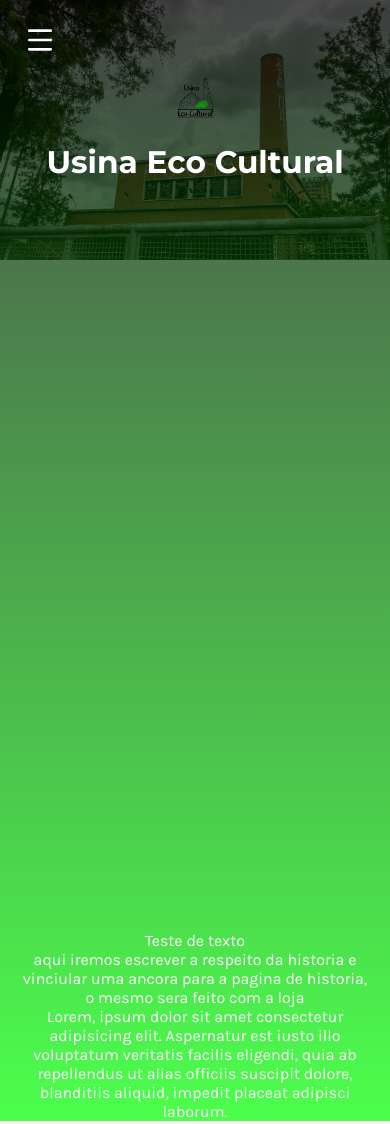
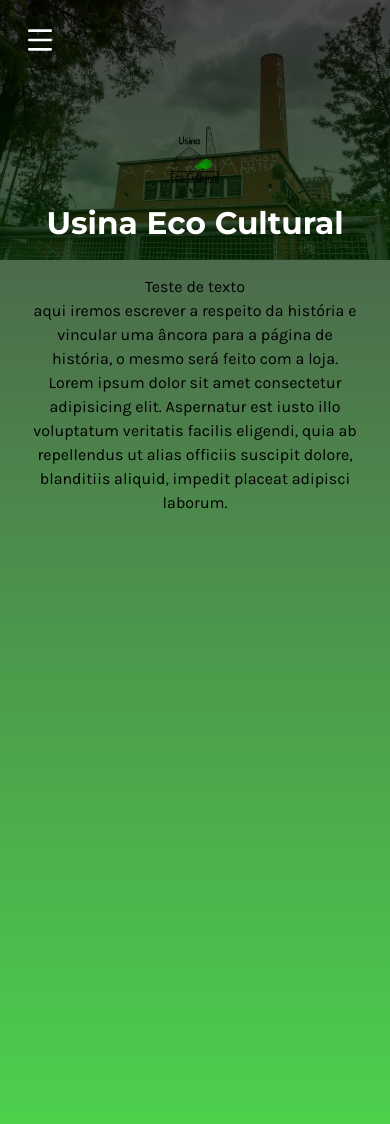
Before and after one commit to Guimaaz/ProjetoUsina, a plain HTML site: page index.html in a window 390 px wide. Shown: the top 1124 px of the page. Drawn offline with nearby package versions, Linux system fonts and the light colour scheme.

Commit message:
resolução dos paragrafos

```diff
--- a/css/styles.css
+++ b/css/styles.css
@@ -84,7 +84,15 @@
 
 }
 
-
+.background2index {
+    position: absolute;
+    top: 100%;
+    left: 0;
+    width: 100%;
+    height: 10px;
+    background-color: rgba(255, 255, 255, 0.5);
+    z-index: 1;
+}
 
 
 .backgroundIndex::before {
@@ -152,13 +160,103 @@
     position: relative;
 }
 
+
+
+@media only screen and (max-width: 5000px) {
+    p {
+
+        padding-top: 60vh;
+
+    }
+}
+@media only screen and (max-width: 1100px) {
+    p {
+
+        padding-top: 30vh;
+
+    }
+}
+@media only screen and (max-width: 990px) {
+    p {
+
+        padding-top: 20vh;
+
+    }
+}
+
+@media only screen and (max-width: 900px) {
+    p {
+
+        padding-top: 20vh;
+
+    }
+}
+
+@media only screen and (max-width: 850px) {
+    p {
+
+        padding-top: 20vh;
+
+    }
+}
+
+@media only screen and (max-width: 790px) {
+    p {
+
+        padding-top: 20vh;
+
+    }
+}
+
+
+@media only screen and (max-width: 780px) {
+    p {
+        padding-top: 30vh;
+    }
+}
+
+@media only screen and (max-width: 760px) {
+    p {
+        padding-top: 20vh;
+    }
+}
+
+@media only screen and (max-width: 680px) {
+    p {
+        padding-top: 20vh;
+    }
+}
+
+@media only screen and (max-width: 560px) {
+    p {
+        padding-top: 20vh;
+    }
+}
+
+
+
+@media only screen and (max-width: 485px) {
+    p {
+        padding-top: 10vh;
+    }
+}
+
+@media only screen and (max-width: 400px) {
+    p {
+        padding-top: 1vh;
+    }
+}
+
 p {
     font-family: 'Karla', sans-serif;
-    color: hsl(0, 0%, 100%);
+    color: hsl(0, 0%, 0%);
     text-align: center;
     margin: 0px 20px;
     z-index: 1;
     position: relative;
+    margin-bottom: 1000px;
+
+
 
 
 
--- a/index.html
+++ b/index.html
@@ -13,7 +13,8 @@
     <link href="https://fonts.googleapis.com/css2?family=Quicksand:wght@300..700&display=swap" rel="stylesheet">
     <link href="https://fonts.googleapis.com/css2?family=Karla:ital,wght@0,200..800;1,200..800&display=swap"
         rel="stylesheet">
-
+    <link href="https://cdn.jsdelivr.net/npm/bootstrap@5.2.1/dist/css/bootstrap.min.css" rel="stylesheet"
+        integrity="sha384-iYQeCzEYFbKjA/T2uDLTpkwGzCiq6soy8tYaI1GyVh/UjpbCx/TYkiZhlZB6+fzT" crossorigin="anonymous">
 
     <link rel="stylesheet" href="../css/styles.css">
     <link rel="stylesheet" href="../css/menu.css">
@@ -23,7 +24,7 @@
 
     <div class="backgroundIndex">
         <i data-lucide="menu" class="menu-toggle" onclick="toggleMenu()"></i>
-
+        <div class="background2index"></div>
         <div class="menu">
             <a href="index.html">Início</a>
             <a href="pages/eventos.html">Eventos</a>
@@ -34,30 +35,33 @@
             <a href="pages/doacoes.html">Seja um Doador</a>
             <a href="pages/login.html">
                 <button>
-                    <img src="imagens\login_icon-removebg-preview.png" alt="login">
+                    <img src="imagens/login_icon-removebg-preview.png" alt="login">
                 </button>
             </a>
 
         </div>
 
+        <div class="container mt-5">
+            <div class="row align-items-center">
 
-        <div class="Logo">
-            <img src="imagens\UsinaLogo.png" alt="Logo" width="10%" height="10%">
-        </div>
-        <div class="cabecalho">
-            <h1>Usina Eco Cultural</h1>
-            <div class="cabecalhoTextos"></div>
-            <p>Teste de texto <br>
-                aqui iremos escrever a respeito da historia e vinciular uma ancora para a pagina de historia, o mesmo
-                sera feito com a loja <br>
-                Lorem, ipsum dolor sit amet consectetur adipisicing elit. Aspernatur est iusto illo voluptatum veritatis
-                facilis eligendi, quia ab repellendus ut alias officiis suscipit dolore, blanditiis aliquid, impedit
-                placeat adipisci laborum.
-            </p>
+                <div class= "Logo">
+                    <img src="imagens/UsinaLogo.png" alt="Logo" class="img-fluid" style="width: 15%; height: 15%;">
+                </div>
 
 
+                <div class="cabecalho">
+                    <h1 class="text-center">Usina Eco Cultural</h1>
 
-
+                    <p class="mt-4">
+                        Teste de texto <br>
+                        aqui iremos escrever a respeito da história e vincular uma âncora para a página de história,
+                        o mesmo será feito com a loja. <br>
+                        Lorem ipsum dolor sit amet consectetur adipisicing elit. Aspernatur est iusto illo voluptatum
+                        veritatis facilis eligendi, quia ab repellendus ut alias officiis suscipit dolore, blanditiis
+                        aliquid, impedit placeat adipisci laborum.
+                    </p>
+                </div>
+            </div>
         </div>
     </div>
 
@@ -72,6 +76,10 @@
     <script>
         lucide.createIcons()
     </script>
+
+    <script src="https://cdn.jsdelivr.net/npm/bootstrap@5.2.1/dist/js/bootstrap.bundle.min.js"
+        integrity="sha384-u1OknCvxWvY5kfmNBILK2hRnQC3Pr17a+RTT6rIHI7NnikvbZlHgTPOOmMi466C8" crossorigin="anonymous">
+    </script>
 </body>
 
 </html>
```
